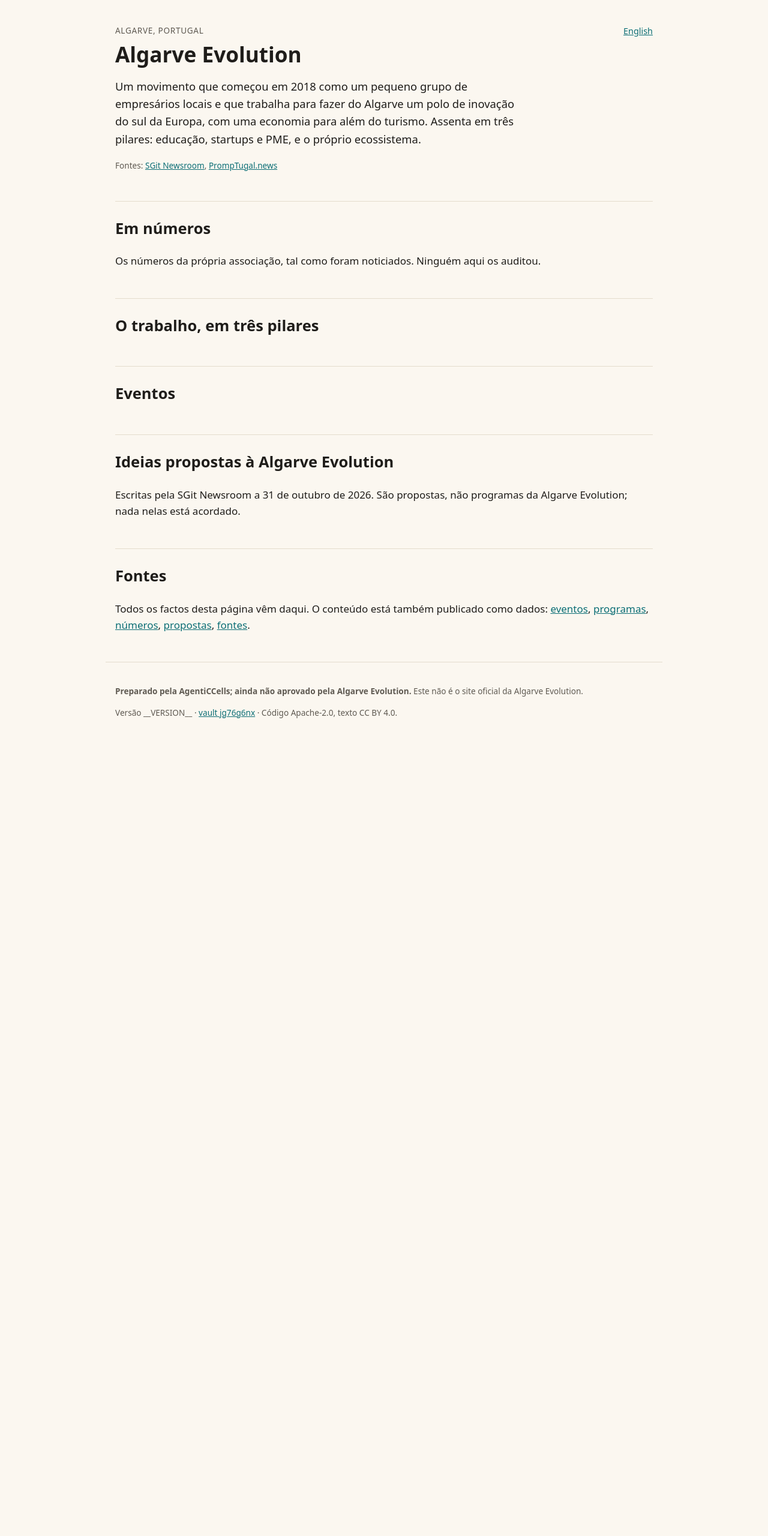
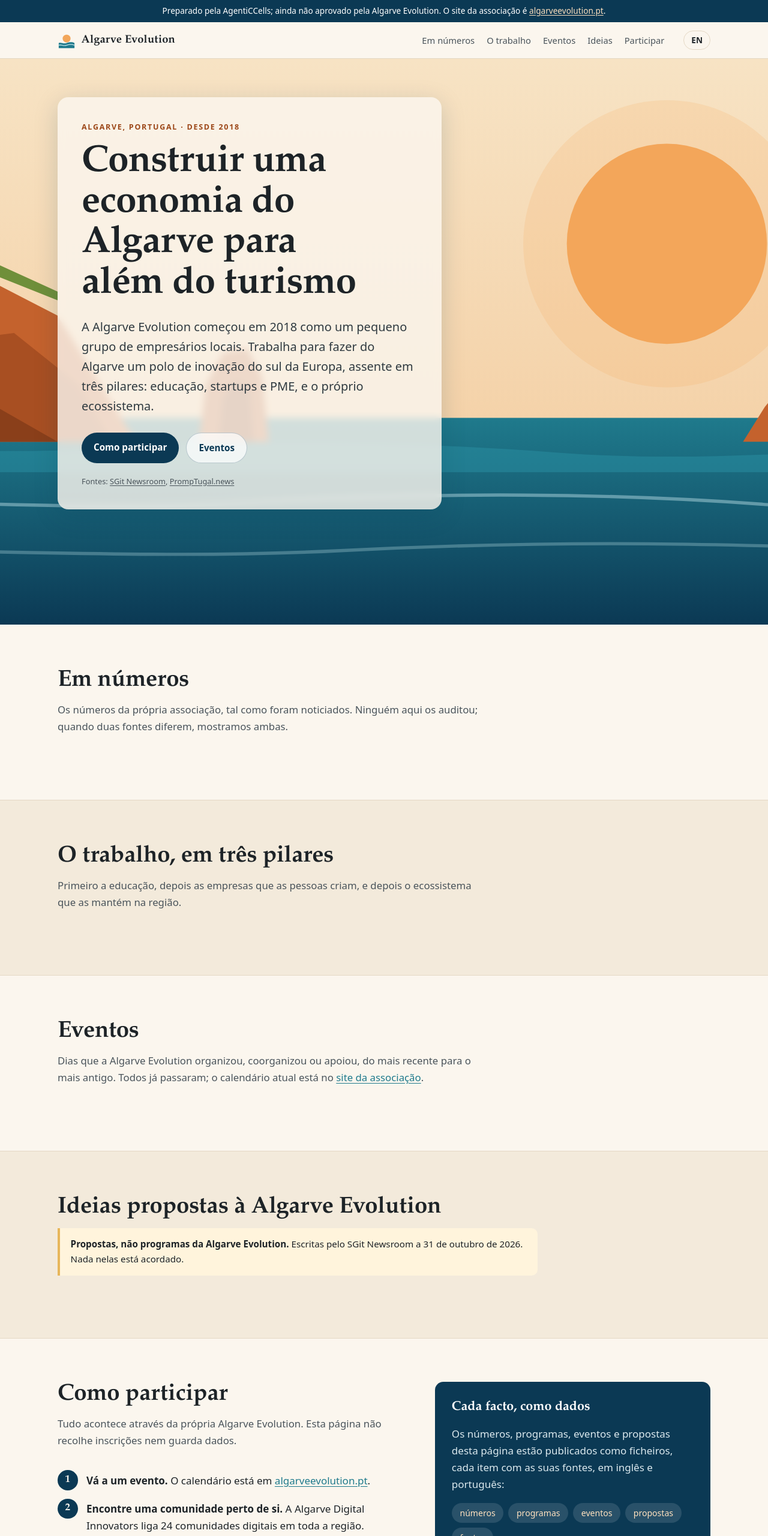
Before and after one commit to AgentiCCells/AgentiCCells__Site__Algarve-Evolution, a plain HTML site: page src/pt/index.html in a window 1280 px wide. Shown: the top 2560 px of the page at 60% size. Before the commit the page ends 1260 px from the top, so only its background shows below. Drawn offline with Linux system fonts and the light colour scheme.

Commit message:
Professional one-page design for Algarve Evolution, English and Portuguese
Built on sites-dev's sourced data blocks: hero with a hand-drawn coast,
figures as cards (2032 targets marked), the three pillars as cards, events
as a timeline, proposals marked as proposals, how to take part, the data
files, sources. Top banner and footer: prepared by AgentiCCells; not yet
approved by Algarve Evolution. No person named. Both themes, phone width.

Agent: sites-design@AgentiCCells.dinis
Co-Authored-By: Claude Opus 5.5 <noreply@anthropic.com>
Claude-Session: https://claude.ai/code/session_015gaHde8FF1Qz3XrRAviuoA

```diff
--- a/src/pt/index.html
+++ b/src/pt/index.html
@@ -3,47 +3,129 @@
 <head>
 <meta charset="utf-8">
 <meta name="viewport" content="width=device-width,initial-scale=1">
-<title>Algarve Evolution: o movimento por uma economia do Algarve para além do turismo</title>
+<title>Algarve Evolution: construir uma economia do Algarve para além do turismo</title>
 <meta name="description" content="O trabalho, os eventos e os números da Algarve Evolution, cada um com a sua fonte. Preparado pela AgentiCCells; ainda não aprovado pela Algarve Evolution.">
 <link rel="alternate" hreflang="en" href="../index.html">
-<style>:root{--bg:#fbf7f0;--fg:#1f1d1a;--muted:#5f5a52;--line:#e4dccd;--accent:#0b6e75}@media(prefers-color-scheme:dark){:root{--bg:#16140f;--fg:#ece7de;--muted:#aaa296;--line:#3a352c;--accent:#5cc6cc}}*{box-sizing:border-box}body{margin:0;font:17px/1.6 system-ui,-apple-system,"Segoe UI",sans-serif;background:var(--bg);color:var(--fg)}a{color:var(--accent)}header,main,footer{max-width:58rem;margin:0 auto;padding:0 1rem}header{padding-top:2.5rem}nav.lang{float:right;font-size:.9rem}h1{font-size:2.2rem;line-height:1.15;margin:.5rem 0}h2{margin-top:3rem;border-top:1px solid var(--line);padding-top:1.5rem}h3{margin:.2rem 0}h4{margin:0}.lede{font-size:1.15rem;max-width:42rem}.src,.when,.figure-note,.tag,footer{color:var(--muted);font-size:.85rem}.src{margin:.3rem 0 0}ul,ol{padding:0;list-style:none}.figures{display:grid;grid-template-columns:repeat(auto-fit,minmax(15rem,1fr));gap:1rem}.figures li,.programmes li,.proposals li,.events li{border:1px solid var(--line);border-radius:8px;padding:1rem}.figure-value{display:block;font-size:1.7rem;color:var(--accent)}.figure-note{display:block}.programmes,.proposals{display:grid;grid-template-columns:repeat(auto-fit,minmax(16rem,1fr));gap:1rem}.events li{margin-bottom:1rem}.when{margin:0}.tag{text-transform:uppercase;letter-spacing:.05em;margin:0}.sources li{margin-bottom:.5rem;font-size:.9rem}footer{border-top:1px solid var(--line);margin-top:3rem;padding:1.5rem 1rem 3rem}</style>
+<link rel="stylesheet" href="../style.css">
+<meta name="theme-color" content="#0b3954">
 </head>
 <body>
-<header>
-<nav class="lang" aria-label="Idioma"><a href="../index.html" hreflang="en" lang="en">English</a></nav>
-<p class="tag">Algarve, Portugal</p>
-<h1>Algarve Evolution</h1>
-<p class="lede">Um movimento que começou em 2018 como um pequeno grupo de empresários locais e que trabalha para fazer do Algarve um polo de inovação do sul da Europa, com uma economia para além do turismo. Assenta em três pilares: educação, startups e PME, e o próprio ecossistema.</p>
-<p class="src">Fontes: <a href="https://newsroom.sgit.ai/articles/vibathon-algarve-2026.html">SGit Newsroom</a>, <a href="https://promptugal.news/articles/lisbon-awards-and-the-algarve-plan.html">PrompTugal.news</a></p>
+<a class="skip" href="#main">Saltar para o conteúdo</a>
+
+<div class="notice" role="note">Preparado pela AgentiCCells; ainda não aprovado pela Algarve Evolution. O site da associação é <a href="https://www.algarveevolution.pt/">algarveevolution.pt</a>.</div>
+
+<header class="top">
+  <div class="wrap">
+    <a class="brand" href="index.html" aria-label="Algarve Evolution, topo da página">
+      <svg class="mark" viewBox="0 0 32 32" aria-hidden="true"><circle cx="16" cy="13" r="7" fill="#f2a65a"/><path d="M2 21c4-2 8 2 14 0s10-2 14 0v9H2z" fill="#1f7a8c"/><path d="M2 25c4-2 8 2 14 0s10-2 14 0" stroke="#bfe3e8" stroke-width="1.5" fill="none"/></svg>
+      Algarve Evolution
+    </a>
+    <nav class="nav" aria-label="Secções">
+      <a href="#figures">Em números</a>
+      <a href="#work">O trabalho</a>
+      <a href="#events">Eventos</a>
+      <a href="#proposals">Ideias</a>
+      <a href="#join">Participar</a>
+    </nav>
+    <a class="lang" href="../index.html" hreflang="en" lang="en">EN</a>
+  </div>
 </header>
-<main>
-<section id="figures" aria-labelledby="h-figures">
-<h2 id="h-figures">Em números</h2>
-<p>Os números da própria associação, tal como foram noticiados. Ninguém aqui os auditou.</p>
+
+<main id="main">
+
+<div class="hero">
+  <img class="hero-art" src="../assets/coast.svg" alt="">
+  <div class="wrap">
+    <div class="hero-copy">
+      <p class="eyebrow">Algarve, Portugal · desde 2018</p>
+      <h1>Construir uma economia do Algarve para além do turismo</h1>
+      <p class="lede">A Algarve Evolution começou em 2018 como um pequeno grupo de empresários locais. Trabalha para fazer do Algarve um polo de inovação do sul da Europa, assente em três pilares: educação, startups e PME, e o próprio ecossistema.</p>
+      <div class="cta">
+        <a class="btn btn-primary" href="#join">Como participar</a>
+        <a class="btn btn-ghost" href="#events">Eventos</a>
+      </div>
+      <p class="src hero-src">Fontes: <a href="https://newsroom.sgit.ai/articles/vibathon-algarve-2026.html">SGit Newsroom</a>, <a href="https://promptugal.news/articles/lisbon-awards-and-the-algarve-plan.html">PrompTugal.news</a></p>
+    </div>
+  </div>
+</div>
+
+<section id="figures" class="band" aria-labelledby="h-figures">
+  <div class="wrap">
+    <h2 id="h-figures">Em números</h2>
+    <p class="intro">Os números da própria associação, tal como foram noticiados. Ninguém aqui os auditou; quando duas fontes diferem, mostramos ambas.</p>
 <!-- data:figures -->
+  </div>
 </section>
-<section id="work" aria-labelledby="h-work">
-<h2 id="h-work">O trabalho, em três pilares</h2>
+
+<section id="work" class="band alt" aria-labelledby="h-work">
+  <div class="wrap">
+    <h2 id="h-work">O trabalho, em três pilares</h2>
+    <p class="intro">Primeiro a educação, depois as empresas que as pessoas criam, e depois o ecossistema que as mantém na região.</p>
+    <div class="pillars">
 <!-- data:programmes -->
+    </div>
+  </div>
 </section>
-<section id="events" aria-labelledby="h-events">
-<h2 id="h-events">Eventos</h2>
+
+<section id="events" class="band" aria-labelledby="h-events">
+  <div class="wrap">
+    <h2 id="h-events">Eventos</h2>
+    <p class="intro">Dias que a Algarve Evolution organizou, coorganizou ou apoiou, do mais recente para o mais antigo. Todos já passaram; o calendário atual está no <a href="https://www.algarveevolution.pt/">site da associação</a>.</p>
 <!-- data:events -->
+  </div>
 </section>
-<section id="proposals" aria-labelledby="h-proposals">
-<h2 id="h-proposals">Ideias propostas à Algarve Evolution</h2>
-<p>Escritas pela SGit Newsroom a 31 de outubro de 2026. São propostas, não programas da Algarve Evolution; nada nelas está acordado.</p>
+
+<section id="proposals" class="band alt" aria-labelledby="h-proposals">
+  <div class="wrap">
+    <h2 id="h-proposals">Ideias propostas à Algarve Evolution</h2>
+    <p class="note"><strong>Propostas, não programas da Algarve Evolution.</strong> Escritas pelo SGit Newsroom a 31 de outubro de 2026. Nada nelas está acordado.</p>
 <!-- data:proposals -->
+  </div>
 </section>
-<section id="sources" aria-labelledby="h-sources">
-<h2 id="h-sources">Fontes</h2>
-<p>Todos os factos desta página vêm daqui. O conteúdo está também publicado como dados: <a href="../data/events.json">eventos</a>, <a href="../data/programmes.json">programas</a>, <a href="../data/figures.json">números</a>, <a href="../data/proposals.json">propostas</a>, <a href="../data/sources.json">fontes</a>.</p>
+
+<section id="join" class="band" aria-labelledby="h-join">
+  <div class="wrap join">
+    <div>
+      <h2 id="h-join">Como participar</h2>
+      <p class="intro">Tudo acontece através da própria Algarve Evolution. Esta página não recolhe inscrições nem guarda dados.</p>
+      <ol class="steps">
+        <li><strong>Vá a um evento.</strong> O calendário está em <a href="https://www.algarveevolution.pt/">algarveevolution.pt</a>.</li>
+        <li><strong>Encontre uma comunidade perto de si.</strong> A Algarve Digital Innovators liga 24 comunidades digitais em toda a região.</li>
+        <li><strong>Torne-se membro.</strong> As <a href="https://www.algarveevolution.pt/join-us">categorias de membro</a> incluem a Start, a 150 € por ano, para startups da fase de ideia ao crescimento ativo.</li>
+      </ol>
+      <p class="src">Fonte: <a href="https://newsroom.sgit.ai/articles/joining-algarve-evolution.html">SGit Newsroom, "Joining Algarve Evolution"</a>, que leu a página de membros a 31 de outubro de 2026. Confirme as condições atuais no site da associação.</p>
+    </div>
+    <aside class="panel" aria-label="O conteúdo como dados">
+      <h3>Cada facto, como dados</h3>
+      <p>Os números, programas, eventos e propostas desta página estão publicados como ficheiros, cada item com as suas fontes, em inglês e português:</p>
+      <ul class="chips">
+        <li><a href="../data/figures.json">números</a></li>
+        <li><a href="../data/programmes.json">programas</a></li>
+        <li><a href="../data/events.json">eventos</a></li>
+        <li><a href="../data/proposals.json">propostas</a></li>
+        <li><a href="../data/sources.json">fontes</a></li>
+      </ul>
+    </aside>
+  </div>
+</section>
+
+<section id="sources" class="band alt" aria-labelledby="h-sources">
+  <div class="wrap">
+    <h2 id="h-sources">Fontes</h2>
+    <p class="intro">Cada facto desta página vem de uma destas fontes.</p>
 <!-- data:sources -->
+  </div>
 </section>
+
 </main>
+
 <footer>
-<p><strong>Preparado pela AgentiCCells; ainda não aprovado pela Algarve Evolution.</strong> Este não é o site oficial da Algarve Evolution.</p>
-<p>Versão __VERSION__ · <a href="https://dev.vault.sgraph.ai/#sgit_public_read_7ac35a2d04c8f0310df448016f55b0fa5d1f3f813c03c118bb6e1cb6b4eb451f%3Ajg76g6nx">vault jg76g6nx</a> · Código Apache-2.0, texto CC BY 4.0.</p>
+  <div class="wrap">
+    <p class="prep">Preparado pela AgentiCCells; ainda não aprovado pela Algarve Evolution.</p>
+    <p>Este não é o site oficial da Algarve Evolution; esse é <a href="https://www.algarveevolution.pt/">algarveevolution.pt</a>. Correções são bem-vindas e serão feitas com a respetiva fonte.</p>
+    <p>O nosso interesse: as três propostas foram escritas no SGit Newsroom, cuja editora, The Cyber Boardroom, anunciou a 31 de outubro de 2026 que vai aderir como membro Start (<a href="https://newsroom.sgit.ai/articles/joining-algarve-evolution.html">fonte</a>).</p>
+    <p>Versão __VERSION__ · <a href="https://dev.vault.sgraph.ai/#sgit_public_read_7ac35a2d04c8f0310df448016f55b0fa5d1f3f813c03c118bb6e1cb6b4eb451f%3Ajg76g6nx">cofre jg76g6nx</a> · Código Apache-2.0, textos e desenhos CC BY 4.0 · <a href="../index.html" hreflang="en" lang="en">English</a></p>
+  </div>
 </footer>
 </body>
 </html>
--- /dev/null
+++ b/src/style.css
@@ -0,0 +1,195 @@
+/* Algarve Evolution site: one page, two languages, both themes.
+   Owner: sites-design@AgentiCCells.dinis. Code Apache-2.0. */
+:root {
+  --sand: #fbf6ee;
+  --sand-2: #f3eadb;
+  --ink: #1d2327;
+  --ink-2: #4a545b;
+  --line: #e4d8c4;
+  --sea: #0b3954;
+  --sea-2: #1f7a8c;
+  --ochre: #c4622d;
+  --ochre-ink: #9c4718;
+  --sun: #f2a65a;
+  --card: #ffffff;
+  --note-bg: #fff4dc;
+  --note-line: #e7b65a;
+  --radius: 14px;
+  --serif: "Iowan Old Style", "Palatino Linotype", Palatino, Georgia, "Times New Roman", serif;
+  --sans: system-ui, -apple-system, "Segoe UI", Roboto, "Helvetica Neue", Arial, sans-serif;
+  --wrap: 72rem;
+  color-scheme: light dark;
+}
+@media (prefers-color-scheme: dark) {
+  :root {
+    --sand: #10171c;
+    --sand-2: #162129;
+    --ink: #eef1f2;
+    --ink-2: #b3bec4;
+    --line: #2a3a44;
+    --sea: #8fd3df;
+    --sea-2: #5fb8c8;
+    --ochre: #f08a55;
+    --ochre-ink: #f6a77d;
+    --card: #17232b;
+    --note-bg: #2a2416;
+    --note-line: #8a6a2a;
+  }
+}
+
+*, *::before, *::after { box-sizing: border-box; }
+html { scroll-behavior: smooth; -webkit-text-size-adjust: 100%; }
+@media (prefers-reduced-motion: reduce) { html { scroll-behavior: auto; } }
+body {
+  margin: 0;
+  background: var(--sand);
+  color: var(--ink);
+  font: 17px/1.65 var(--sans);
+}
+img { max-width: 100%; display: block; }
+a { color: var(--sea-2); text-underline-offset: .18em; }
+a:hover { color: var(--ochre); }
+:focus-visible { outline: 3px solid var(--sun); outline-offset: 2px; border-radius: 4px; }
+.wrap { max-width: var(--wrap); margin: 0 auto; padding: 0 1rem; }
+@media (min-width: 48rem) { .wrap { padding: 0 2rem; } }
+.skip { position: absolute; left: -999px; top: 0; background: var(--ink); color: var(--sand); padding: .5rem 1rem; z-index: 10; }
+.skip:focus { left: 1rem; }
+
+/* Prepared-by banner */
+.notice {
+  background: var(--sea);
+  color: #fff;
+  font-size: .85rem;
+  text-align: center;
+  padding: .45rem 1rem;
+}
+@media (prefers-color-scheme: dark) { .notice { background: #0b3954; } }
+.notice a { color: #ffe1bf; }
+
+/* Header */
+.top {
+  position: sticky; top: 0; z-index: 5;
+  background: color-mix(in srgb, var(--sand) 92%, transparent);
+  backdrop-filter: blur(8px);
+  border-bottom: 1px solid var(--line);
+}
+.top .wrap { display: flex; align-items: center; gap: 1rem; min-height: 3.75rem; }
+.brand { display: flex; align-items: center; gap: .6rem; text-decoration: none; color: var(--ink); font-family: var(--serif); font-weight: 700; font-size: 1.15rem; letter-spacing: .01em; }
+.brand:hover { color: var(--ink); }
+.mark { width: 30px; height: 30px; flex: none; }
+.nav { display: none; gap: 1.25rem; margin-left: auto; font-size: .92rem; }
+.nav a { color: var(--ink-2); text-decoration: none; }
+.nav a:hover { color: var(--ochre); }
+@media (min-width: 60rem) { .nav { display: flex; } }
+.lang { margin-left: auto; font-size: .85rem; font-weight: 600; border: 1px solid var(--line); border-radius: 999px; padding: .25rem .75rem; text-decoration: none; color: var(--ink); white-space: nowrap; }
+@media (min-width: 60rem) { .lang { margin-left: 1rem; } }
+
+/* Hero */
+.hero { position: relative; overflow: hidden; background: #f7e3c4; color: #1d2327; }
+.hero-art { position: absolute; inset: 0; width: 100%; height: 100%; object-fit: cover; object-position: center bottom; }
+.hero .wrap { position: relative; padding-top: 2rem; padding-bottom: 9rem; }
+@media (min-width: 48rem) { .hero .wrap { padding-top: 4rem; padding-bottom: 12rem; } }
+.hero-copy { background: rgba(251, 246, 238, .9); border-radius: 18px; padding: 1.5rem 1.25rem; max-width: 40rem; box-shadow: 0 10px 40px rgba(11, 57, 84, .18); }
+@media (min-width: 48rem) { .hero-copy { padding: 2.5rem 2.5rem 2.25rem; } }
+@supports (backdrop-filter: blur(4px)) { .hero-copy { background: rgba(251, 246, 238, .82); backdrop-filter: blur(6px); } }
+.eyebrow { text-transform: uppercase; letter-spacing: .14em; font-size: .78rem; font-weight: 700; color: #9c4718; margin: 0 0 1rem; }
+.hero h1 {
+  font-family: var(--serif);
+  font-size: clamp(2.1rem, 5.2vw, 3.9rem);
+  line-height: 1.08;
+  margin: 0 0 1.25rem;
+  max-width: 16ch;
+  letter-spacing: -.01em;
+}
+.hero .lede { font-size: clamp(1.05rem, 1.6vw, 1.25rem); max-width: 38rem; margin: 0 0 1.75rem; color: #2f3a40; }
+.cta { display: flex; flex-wrap: wrap; gap: .75rem; }
+.btn { display: inline-block; padding: .75rem 1.25rem; border-radius: 999px; font-weight: 600; text-decoration: none; font-size: .95rem; }
+.btn-primary { background: #0b3954; color: #fff; }
+.btn-primary:hover { background: #c4622d; color: #fff; }
+.btn-ghost { background: rgba(255,255,255,.7); color: #0b3954; border: 1px solid rgba(11,57,84,.25); }
+.btn-ghost:hover { background: #fff; color: #9c4718; }
+
+/* Sections (main > section only: the rendered pillars are sections too) */
+.band { padding: 4.5rem 0; scroll-margin-top: 3.5rem; }
+.band + .band { border-top: 1px solid var(--line); }
+.alt { background: var(--sand-2); }
+h2 { font-family: var(--serif); font-size: clamp(1.7rem, 3vw, 2.4rem); line-height: 1.15; margin: 0 0 .75rem; letter-spacing: -.005em; }
+h3 { font-size: 1.1rem; margin: 0 0 .4rem; line-height: 1.3; }
+h4 { font-size: 1rem; margin: 0 0 .25rem; line-height: 1.35; }
+.intro { max-width: 44rem; color: var(--ink-2); margin: 0 0 2.25rem; font-size: 1.05rem; }
+.src { font-size: .8rem; color: var(--ink-2); margin: .5rem 0 0; }
+.src a { color: inherit; }
+.hero-src { color: #4a545b; margin-top: 1.25rem; }
+.band ul, .band ol { list-style: none; margin: 0; padding: 0; }
+
+/* Figures (rendered from data/figures.json) */
+.figures { display: grid; grid-template-columns: 1fr; gap: 1px; background: var(--line); border: 1px solid var(--line); border-radius: var(--radius); overflow: hidden; }
+@media (min-width: 40rem) { .figures { grid-template-columns: repeat(2, 1fr); } }
+@media (min-width: 64rem) { .figures { grid-template-columns: repeat(3, 1fr); } }
+.figures li { background: var(--card); padding: 1.5rem 1.4rem 1.25rem; display: flex; flex-direction: column; }
+.figure-value { display: block; font-family: var(--serif); font-size: clamp(2rem, 4vw, 2.6rem); line-height: 1.05; color: var(--sea); margin-bottom: .5rem; font-weight: 700; }
+.figure-label { display: block; font-size: .98rem; }
+.figure-note { display: block; color: var(--ink-2); font-size: .82rem; margin-top: .4rem; }
+.figures .src { margin-top: auto; padding-top: .75rem; }
+#fig-targets-2032 { background: var(--note-bg); }
+#fig-targets-2032 .figure-value { color: var(--ochre-ink); }
+
+/* Pillars (rendered from data/programmes.json) */
+.pillars { display: grid; gap: 1.25rem; grid-template-columns: 1fr; }
+@media (min-width: 56rem) { .pillars { grid-template-columns: repeat(3, 1fr); } }
+.pillar { background: var(--card); border: 1px solid var(--line); border-radius: var(--radius); padding: 1.6rem 1.5rem; border-top: 4px solid var(--ochre); }
+.pillar h3 { font-family: var(--serif); font-size: 1.45rem; margin-bottom: 1rem; }
+.programmes li { padding: .9rem 0; border-top: 1px solid var(--line); }
+.programmes li:first-child { border-top: 0; padding-top: 0; }
+.programmes p { margin: .2rem 0 0; font-size: .95rem; }
+
+/* Events as a timeline (rendered from data/events.json) */
+.events { position: relative; max-width: 52rem; }
+.events::before { content: ""; position: absolute; left: .55rem; top: .5rem; bottom: .5rem; width: 2px; background: var(--line); }
+.events li { position: relative; padding: 0 0 2rem 2.6rem; }
+.events li:last-child { padding-bottom: 0; }
+.events li::before { content: ""; position: absolute; left: 0; top: .3rem; width: 1.1rem; height: 1.1rem; border-radius: 50%; background: var(--sand); border: 3px solid var(--sea-2); }
+.events li:first-child::before { border-color: var(--ochre); background: var(--sun); }
+.when { margin: 0 0 .2rem; font-size: .8rem; font-weight: 700; letter-spacing: .06em; text-transform: uppercase; color: var(--ochre-ink); }
+.events h3 { font-family: var(--serif); font-size: 1.35rem; }
+.events p { margin: .2rem 0 0; }
+@media (min-width: 48rem) {
+  .events li { display: grid; grid-template-columns: 11rem 1fr; column-gap: 1.5rem; padding-left: 2.8rem; }
+  .events li > .when { grid-row: 1 / span 4; padding-top: .3rem; }
+}
+
+/* Proposals (rendered from data/proposals.json) */
+.note { background: var(--note-bg); border-left: 4px solid var(--note-line); padding: .9rem 1.1rem; border-radius: 0 10px 10px 0; margin: 0 0 2rem; max-width: 50rem; font-size: .95rem; }
+.proposals { display: grid; gap: 1.25rem; grid-template-columns: 1fr; }
+@media (min-width: 56rem) { .proposals { grid-template-columns: repeat(3, 1fr); } }
+.proposals li { border: 1px solid var(--line); border-radius: var(--radius); padding: 1.5rem; background: var(--card); display: flex; flex-direction: column; }
+.proposals .tag { align-self: flex-start; font-size: .72rem; font-weight: 700; letter-spacing: .08em; text-transform: uppercase; padding: .2rem .6rem; border-radius: 999px; background: var(--note-bg); color: var(--ochre-ink); border: 1px solid var(--note-line); margin: 0 0 .8rem; }
+.proposals h3 { font-family: var(--serif); font-size: 1.3rem; }
+.proposals p { margin: .25rem 0 0; }
+.proposals .src { margin-top: auto; padding-top: 1rem; }
+
+/* Take part */
+.join { display: grid; gap: 2rem; grid-template-columns: 1fr; align-items: start; }
+@media (min-width: 56rem) { .join { grid-template-columns: 1.3fr 1fr; } }
+.steps { counter-reset: step; }
+.steps li { counter-increment: step; position: relative; padding: .2rem 0 1rem 3rem; }
+.steps li::before { content: counter(step); position: absolute; left: 0; top: 0; width: 2.1rem; height: 2.1rem; border-radius: 50%; background: var(--sea); color: var(--sand); display: grid; place-items: center; font-weight: 700; font-family: var(--serif); }
+.panel { background: #0b3954; color: #fff; border-radius: var(--radius); padding: 1.75rem; }
+@media (prefers-color-scheme: dark) { .panel { background: #0f4a6b; } }
+.panel h3 { font-family: var(--serif); font-size: 1.35rem; }
+.panel p { color: #dbe9ee; }
+.panel a { color: #ffe1bf; }
+.chips { display: flex; flex-wrap: wrap; gap: .5rem; margin-top: 1rem !important; }
+.chips a { display: inline-block; background: rgba(255,255,255,.12); border-radius: 999px; padding: .3rem .85rem; font-size: .88rem; text-decoration: none; }
+.chips a:hover { background: rgba(255,255,255,.22); color: #fff; }
+
+/* Sources (rendered from data/sources.json) */
+.sources { counter-reset: s; font-size: .9rem; max-width: 56rem; }
+.sources li { counter-increment: s; position: relative; padding: 0 0 .7rem 2.2rem; }
+.sources li::before { content: counter(s); position: absolute; left: 0; top: .05rem; font-size: .78rem; font-weight: 700; color: var(--ink-2); width: 1.6rem; text-align: right; }
+
+/* Footer */
+footer { background: #0b2533; color: #c9d6dc; padding: 3rem 0 2.5rem; font-size: .9rem; }
+footer a { color: #ffe1bf; }
+footer .prep { font-family: var(--serif); font-size: 1.15rem; color: #fff; margin: 0 0 .75rem; }
+footer p { margin: .4rem 0; }
```
Also changed, not shown: src/index.html (+106 -24 lines), src/assets/coast.svg (added), 1 other file.
